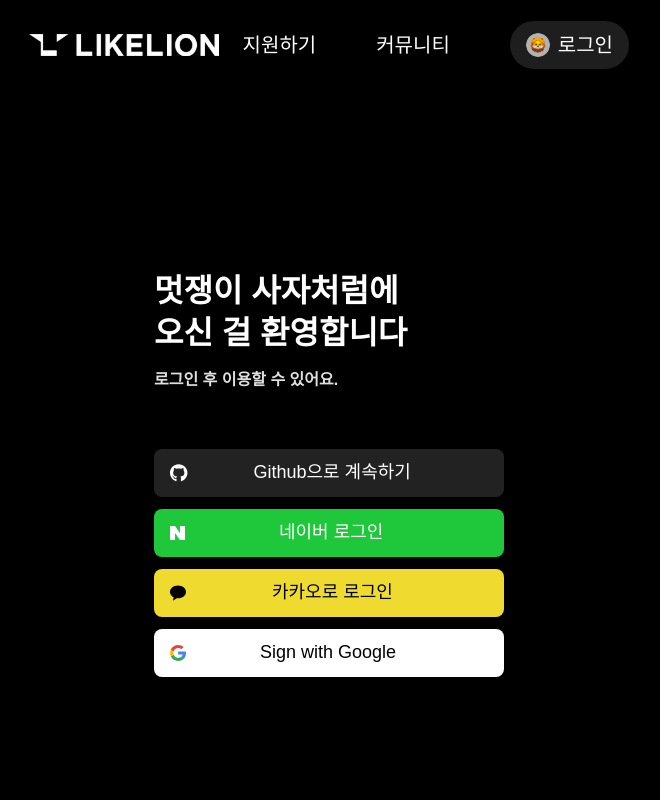
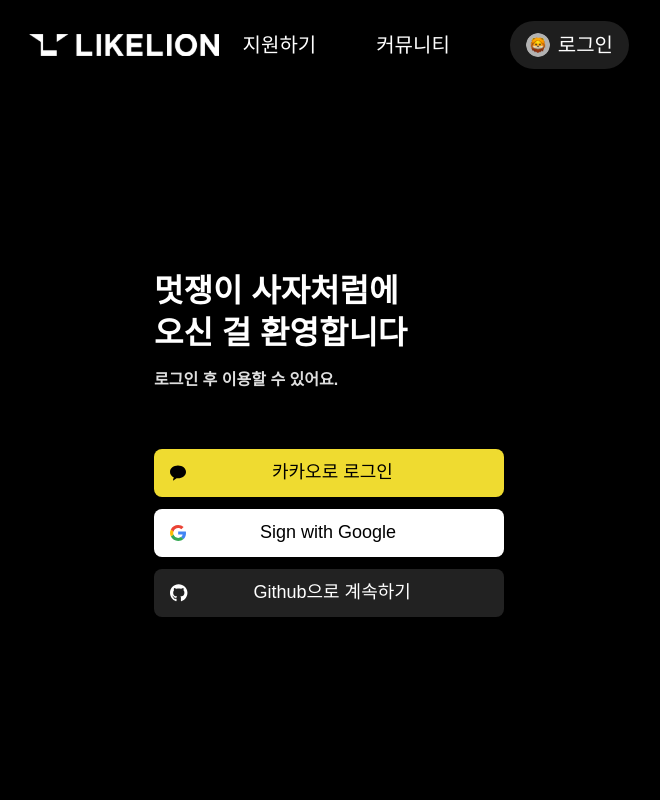
Before and after one commit to Likelion-HongikUniv/likelion-hongik-client, a React (Create React App) app: page /login in a window 1280 px wide. Shown: the top 800 px of the page, without its empty margins (311-971 px from the left). Built offline with nearby package versions, Linux system fonts and the light colour scheme; no server answers; a small style sheet from the web is missing; a web font is replaced by a local one; what recoil-persist would draw is missing.

Commit message:
fix: 카카오 로그인 제거

```diff
--- a/src/components/loginPage/SocialLogin.tsx
+++ b/src/components/loginPage/SocialLogin.tsx
@@ -34,21 +34,21 @@
       </WelcomeText>
       <SmallText>로그인 후 이용할 수 있어요.</SmallText>
       <div>
-        <SocialBtn style={{ marginTop: "60px" }} onClick={githubLogin}>
-          <FontAwesomeIcon icon={faGithub} />
-          <Social>Github으로 계속하기</Social>
-        </SocialBtn>
-        <SocialBtn style={{ background: "#1FC83A" }} onClick={naverLogin}>
+        {/* <SocialBtn style={{ background: "#1FC83A" }} onClick={naverLogin}>
           <NaverIcon />
           <Social style={{ marginLeft: "94px" }}>네이버 로그인</Social>
-        </SocialBtn>
-        <SocialBtn style={{ background: "#EFDB30" }} onClick={kakaoLogin}>
+        </SocialBtn> */}
+        <SocialBtn style={{ marginTop: "60px", background: "#EFDB30" }} onClick={kakaoLogin}>
           <KakaoIcon />
           <Social style={{ marginLeft: "86px", color: "#000000" }}>카카오로 로그인</Social>
         </SocialBtn>
         <SocialBtn onClick={googleLogin} style={{ background: "#FFFFFF" }}>
           <GoogleIcon />
           <Social style={{ marginLeft: "74px", color: "#000000" }}>Sign with Google</Social>
+        </SocialBtn>
+        <SocialBtn style={{ marginTop: "" }} onClick={githubLogin}>
+          <FontAwesomeIcon icon={faGithub} />
+          <Social>Github으로 계속하기</Social>
         </SocialBtn>
       </div>
     </ForDiv>
```
